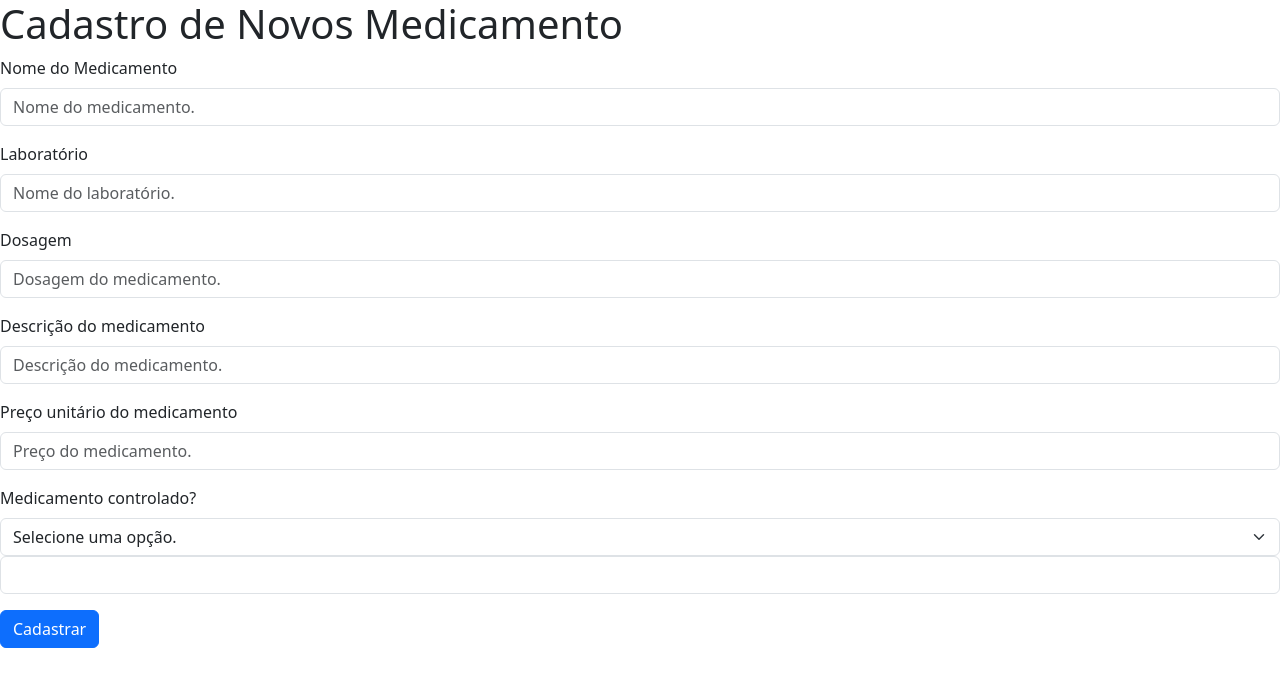
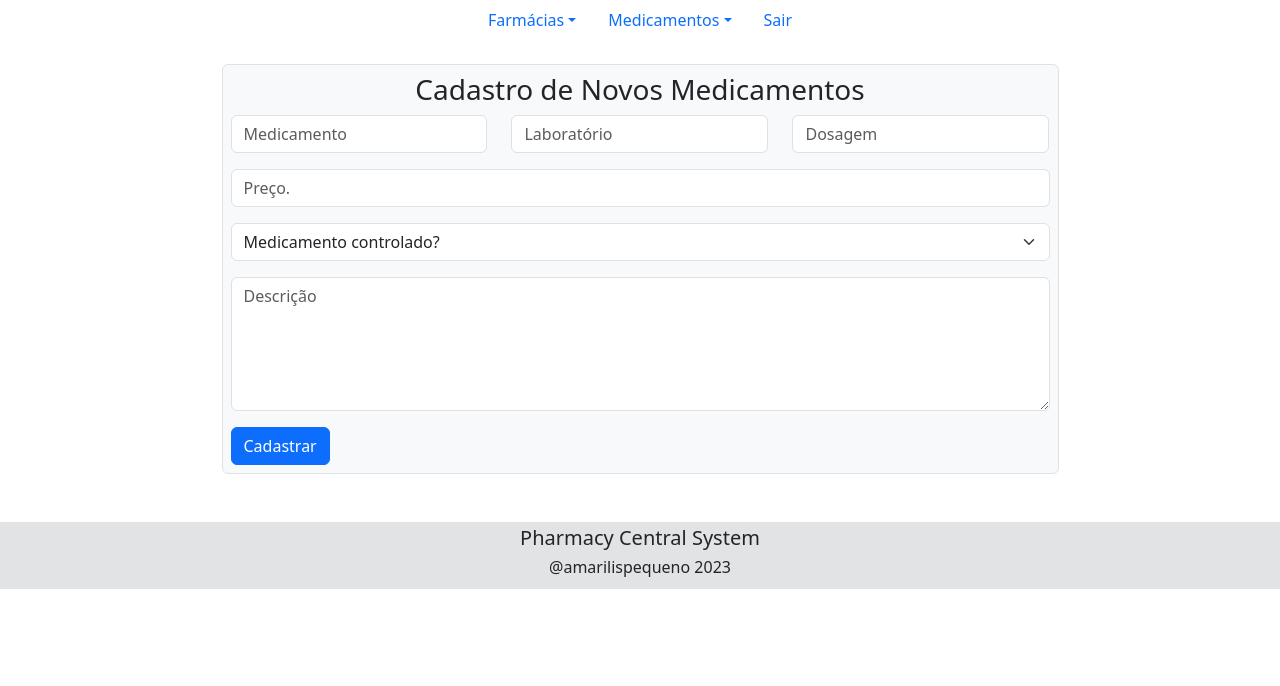
Before and after one commit to Amarilisp/MI-ProjetoFinal-FarmaSys, a React (Vite) app: page /cadastro-medicamentos in a window 1280 px wide. Shown: the top 686 px of the page. Built offline with nearby package versions, Linux system fonts and the light colour scheme.

Commit message:
ajustes em css

```diff
--- a/index.html
+++ b/index.html
@@ -8,7 +8,7 @@
       type="image/x-icon"
       href="./src/assets/favicon.ico"
     />
-    <title>Farmasis</title>
+    <title>Pharmacy Center System</title>
     <link
       href="https://cdn.jsdelivr.net/npm/bootstrap@5.3.0-alpha3/dist/css/bootstrap.min.css"
       rel="stylesheet"
@@ -30,7 +30,6 @@
       crossorigin="anonymous"
     ></script>
     <script src="https://ajax.googleapis.com/ajax/libs/jquery/2.1.1/jquery.min.js"></script>
-<script src="https://cdnjs.cloudflare.com/ajax/libs/jquery-maskmoney/3.0.2/jquery.maskMoney.min.js"></script>
-
+    <script src="https://cdnjs.cloudflare.com/ajax/libs/jquery-maskmoney/3.0.2/jquery.maskMoney.min.js"></script>
   </body>
 </html>
--- a/src/App.jsx
+++ b/src/App.jsx
@@ -1,10 +1,14 @@
 import { Outlet } from "react-router-dom";
+import NavBar from "./components/NavBar";
+import Footer from "./components/Footer";
 import { BrowserRouter } from "react-router-dom";
 
 function App() {
   return (
-    <div className="App">
+    <div>
+      <NavBar />
       <Outlet />
+      <Footer />
     </div>
   );
 }
--- /dev/null
+++ b/src/components/Footer.jsx
@@ -0,0 +1,29 @@
+function Footer() {
+  return (
+    <footer
+      className="t-5 mb-1 bg-secondary-subtle mt-5 p-1 text-sm text-center"
+      style={{ fontSize: "4px" }}
+    >
+      <h5>Pharmacy Central System</h5>
+      <h6>@amarilispequeno 2023</h6>
+    </footer>
+  );
+}
+
+export default Footer;
+
+// import { Container, Row, Col } from "react-bootstrap";
+
+// function Footer() {
+//   <footer className="footer">
+//     <Container>
+//       <Row>
+//         <Col xs={12} md={6} className="text-center text-md-left">
+//           <p>Pharmacy Central System © </p>
+//           <p>@Amarilispequeno {new Date().getFullYear()}</p>
+//         </Col>
+//       </Row>
+//     </Container>
+//   </footer>;
+// }
+// export default Footer;
--- a/src/components/Login.jsx
+++ b/src/components/Login.jsx
@@ -33,16 +33,40 @@ const Login = () => {
     }
     setErroSenha("");
     console.log(senha, "e", email);
+
+    window.location.ref = "/lista-farmacia";
   }
-  window.location.ref = "/lista-farmacia";
 
+  // function validLog(e) {
+  //   e.preventDefault();
+
+  //   if (!validarEmail(email)) {
+  //     setErroEmail("Campo email é obrigatório!");
+  //     return;
+  //   }
+  //   setErroEmail("");
+
+  //   if (!validarSenha(senha)) {
+  //     setErroSenha("Campo senha é obrigatório");
+  //     return;
+  //   }
+  //   setErroSenha("");
+
+  //   // redirecionar para a página correta
+  //   window.location.href = "/lista-farmacia";
+  // }
   return (
-    <div className="card col-5 d-flex justify-content-between me-5">
-      <Form onSubmit={validLog} className="container">
-        <Form.Group className="col-8 mb-3 grid" controlId="formBasicEmailLogin">
-          <Form.Label>e-mail</Form.Label>
+    <div className="align-items-center w-100 h-100 d-flex justify-content-center">
+      <div>
+        <div className="p-5 gap-2 align-items-center flex-column d-flex justify-content-center container d-flex p-2 bg-light border">
+          <Form
+            onSubmit={validLog}
+            className="gap-2 align-items-center flex-column d-flex justify-content-center container"
+          >
+            <h4>Login</h4>
+            <Form.Group controlId="formBasicEmailLogin">
               <Form.Control
-            className="w"
+                className=""
                 required
                 value={email}
                 onChange={(e) => setEmail(e.target.value)}
@@ -56,14 +80,15 @@ const Login = () => {
               )}
             </Form.Group>
 
-        <Form.Group className="col-8 mb-3 grid" controlId="formBasicPassword">
-          <Form.Label>senha</Form.Label>
+            <Form.Group controlId="formBasicPassword">
               <Form.Control
                 required
                 value={senha}
                 onChange={(e) => setSenha(e.target.value)}
                 type="password"
-            placeholder="Digite sua senha"
+                minLength="8"
+                // pattern="^(?=.*[A-Za-z])(?=.*\d)[A-Za-z\d]{8,}$"
+                placeholder="Senha"
               />
               {erroSenha && (
                 <div className="alert alert-warning" role="alert">
@@ -71,8 +96,11 @@ const Login = () => {
                 </div>
               )}
             </Form.Group>
+
             <Button type="submit">enviar</Button>
           </Form>
+        </div>
+      </div>
     </div>
   );
 };
--- /dev/null
+++ b/src/components/NavBar.jsx
@@ -0,0 +1,69 @@
+import React from "react";
+import { Link } from "react-router-dom";
+
+function NavBar() {
+  return (
+    <div className="mb-4">
+      <ul className="nav justify-content-center">
+        <li className="nav-item">
+          <a
+            className="nav-link dropdown-toggle"
+            data-bs-toggle="dropdown"
+            href="#"
+            role="button"
+            aria-expanded="false"
+          >
+            Farmácias
+          </a>
+          <ul className="dropdown-menu">
+            <li>
+              <Link className="dropdown-item" to="/cadastro-farmacia">
+                Cadastrar Farmácias
+              </Link>
+            </li>
+            <li>
+              <Link className="dropdown-item" to="/lista-farmacia">
+                Lista de Farmácias
+              </Link>
+            </li>
+          </ul>
+        </li>
+        <li className="nav-item">
+          <a
+            className="nav-link dropdown-toggle"
+            data-bs-toggle="dropdown"
+            href="#"
+            role="button"
+            aria-expanded="false"
+          >
+            Medicamentos
+          </a>
+          <ul className="dropdown-menu">
+            <li>
+              <Link className="dropdown-item" to="/cadastro-medicamentos">
+                Cadastrar Medicamentos
+              </Link>
+            </li>
+            <li>
+              <Link className="dropdown-item" to="lista-medicamentos">
+                Lista de Medicamentos
+              </Link>
+            </li>
+          </ul>
+        </li>
+        <li className="nav-item">
+          <a
+            className="nav-link"
+            href="/login"
+            role="button"
+            aria-expanded="false"
+          >
+            Sair
+          </a>
+        </li>
+      </ul>
+    </div>
+  );
+}
+
+export default NavBar;
--- a/src/pages/CadastroMed.jsx
+++ b/src/pages/CadastroMed.jsx
@@ -2,10 +2,9 @@ import React from "react";
 import { useState } from "react";
 import Button from "react-bootstrap/Button";
 import Form from "react-bootstrap/Form";
-import { IMaskInput } from "react-imask";
 
 const CadastroMed = () => {
-  const [cadMed, setCadMed] = useState("");
+  const [nomeMed, setCadMed] = useState("");
   const [lab, setLab] = useState("");
   const [dosagem, setDosagem] = useState("");
   const [descricao, setDescricao] = useState("");
@@ -19,35 +18,56 @@ const CadastroMed = () => {
   function submitCadMed(e) {
     e.preventDefault();
 
-    var listaMed = localStorage.getItem("listaMedicamentos") || [];
-    listaMedicamentos.push({
-      cadMed,
+    /*
+    var listaMed = JSON.parse(
+      localStorage.getItem("listaMedicamentos") || "[]"
+    );
+    */
+
+    var listaMed = JSON.parse(localStorage.getItem("listaMedicamentos")) || [];
+    listaMed.push({
+      nomeMed,
       lab,
       dosagem,
       descricao,
       preco,
       tipoMed,
     });
-    localStorage.setItem(
-      "listaMedicamentos",
-      JSON.stringify(listaMedicamentos)
-    );
+    localStorage.setItem("listaMedicamentos", JSON.stringify(listaMed));
   }
   return (
-    <div>
-      <div className="divPai"> </div>
-      <h1>Cadastro de Novos Medicamento</h1>
+    <div className="h-100 container d-flex align-items-center justify-content-center">
+      <div className="bg-light border p-2 card align-items-center divPai">
+        <h3 className=" align-items-center">Cadastro de Novos Medicamentos</h3>
 
         <Form onSubmit={submitCadMed}>
-        <Form.Group className="mb-3 grid" controlId="formBasicMedicamento">
-          <Form.Label>Nome do Medicamento</Form.Label>
+          <div className="row">
+            <Form.Group
+              className="col-4 mb-3 grid"
+              controlId="formBasicMedicamento"
+            >
               <Form.Control
                 className=""
                 required
-            value={cadMed}
+                value={nomeMed}
                 onChange={(e) => setCadMed(e.target.value)}
                 type="text"
-            placeholder="Nome do medicamento."
+                placeholder="Medicamento"
+              />
+              {erroMsg && (
+                <div className="alert alert-warning" role="alert">
+                  {erroMsg}
+                </div>
+              )}
+            </Form.Group>
+            <Form.Group className="col-4 mb-3 grid" controlId="formBasicLab">
+              <Form.Control
+                className=""
+                required
+                value={lab}
+                onChange={(e) => setLab(e.target.value)}
+                type="text"
+                placeholder="Laboratório"
               />
               {erroMsg && (
                 <div className="alert alert-warning" role="alert">
@@ -56,15 +76,17 @@ const CadastroMed = () => {
               )}
             </Form.Group>
 
-        <Form.Group className="mb-3 grid" controlId="formBasicLab">
-          <Form.Label>Laboratório</Form.Label>
+            <Form.Group
+              className="col-4 mb-3 grid"
+              controlId="formBasicdosagem"
+            >
               <Form.Control
                 className=""
                 required
-            value={lab}
-            onChange={(e) => setLab(e.target.value)}
+                value={dosagem}
+                onChange={(e) => setDosagem(e.target.value)}
                 type="text"
-            placeholder="Nome do laboratório."
+                placeholder="Dosagem"
               />
               {erroMsg && (
                 <div className="alert alert-warning" role="alert">
@@ -72,50 +94,17 @@ const CadastroMed = () => {
                 </div>
               )}
             </Form.Group>
-
-        <Form.Group className="mb-3 grid" controlId="formBasicdosagem">
-          <Form.Label>Dosagem</Form.Label>
-          <Form.Control
-            className=""
-            required
-            value={dosagem}
-            onChange={(e) => setDosagem(e.target.value)}
-            type="text"
-            placeholder="Dosagem do medicamento."
-          />
-          {erroMsg && (
-            <div className="alert alert-warning" role="alert">
-              {erroMsg}
           </div>
-          )}
-        </Form.Group>
-
-        <Form.Group className="mb-3 grid" controlId="formBasicDescricao">
-          <Form.Label>Descrição do medicamento</Form.Label>
-          <Form.Control
-            className=""
-            required
-            value={descricao}
-            onChange={(e) => setDescricao(e.target.value)}
-            type="textarea"
-            placeholder="Descrição do medicamento."
-          />
-          {erroMsg && (
-            <div className="alert alert-warning" role="alert">
-              {erroMsg}
-            </div>
-          )}
-        </Form.Group>
-
+          <div>
+            <div className="row">
               <Form.Group className="mb-3 grid" controlId="formBasicPreco">
-          <Form.Label>Preço unitário do medicamento</Form.Label>
                 <Form.Control
                   className=""
                   type="number"
                   required
                   value={preco}
                   onChange={(e) => setPreco(e.target.value)}
-            placeholder="Preço do medicamento."
+                  placeholder="Preço."
                 />
 
                 {erroMsg && (
@@ -126,19 +115,34 @@ const CadastroMed = () => {
               </Form.Group>
 
               <Form.Group className="mb-3 grid" controlId="formBasicTipoMed">
-          <Form.Label>Medicamento controlado?</Form.Label>
-          <Form.Select aria-label="Selecione uma opção.">
-            <option value=""> Selecione uma opção. </option>
+                <Form.Select
+                  aria-label="Medicamento controlado?"
+                  as="select"
+                  required
+                  value={tipoMed}
+                  onChange={(e) => setTipoMed(e.target.value)}
+                >
+                  <option value="x"> Medicamento controlado? </option>
                   <option value="sim"> Sim </option>
                   <option value="não"> Não </option>
                 </Form.Select>
+                {erroMsg && (
+                  <div className="alert alert-warning" role="alert">
+                    {erroMsg}
+                  </div>
+                )}
+              </Form.Group>
+            </div>
+
+            <Form.Group className="mb-3 grid" controlId="formBasicDescricao">
               <Form.Control
                 className=""
+                rows={5}
                 required
-            value={tipoMed}
-            onChange={(e) => setTipoMed(e.target.value)}
-            type="select"
-            placeholder=""
+                value={descricao}
+                onChange={(e) => setDescricao(e.target.value)}
+                as="textarea"
+                placeholder="Descrição"
               />
               {erroMsg && (
                 <div className="alert alert-warning" role="alert">
@@ -146,8 +150,10 @@ const CadastroMed = () => {
                 </div>
               )}
             </Form.Group>
+          </div>
           <Button type="submit"> Cadastrar </Button>
         </Form>
+      </div>
     </div>
   );
 };
--- a/src/pages/Home.jsx
+++ b/src/pages/Home.jsx
@@ -3,14 +3,10 @@ import Login from "../components/Login";
 
 const Home = () => {
   return (
-
     <div>
-      <h1> Login </h1>
       <Login />
     </div>
-  )
-
-
+  );
 };
 
 export default Home;
--- a/src/pages/ListaFarm.jsx
+++ b/src/pages/ListaFarm.jsx
@@ -1,12 +1,32 @@
-import React from 'react'
+import React from "react";
 
 const ListaFarm = () => {
+  const listaFarm = JSON.parse(localStorage.getItem("listaFarmacias")) || [];
+
   return (
-    <div>
-      Lista Farmacia
+    <div className="flex  bg-slate-200 mx gap-4">
+      <ul>
+        {listaFarm.map((farmacia) => {
+          console.log(farmacia);
+          return (
+            <li key={farmacia.cnpj} className="flex flex-col m-10">
+              <h3 className="font-bold text-green-600">
+                {farmacia.nomeFantasia} ({farmacia.razaoSocial})
+              </h3>
+              <p>
+                {" "}
+                Endereço: {farmacia.logradouro}, {farmacia.Numero},{" "}
+                {farmacia.Complemento} {farmacia.bairro}, {farmacia.cidade},{" "}
+                {farmacia.estado}, CEP: {farmacia.cep}
+              </p>
+              <p>Celular: {farmacia.celular}</p>
+              <p>Email: {farmacia.email}</p>
+            </li>
+          );
+        })}
+      </ul>
     </div>
+  );
+};
 
-  )
-}
-
-export default ListaFarm
+export default ListaFarm;
--- a/src/pages/ListaMed.jsx
+++ b/src/pages/ListaMed.jsx
@@ -1,11 +1,29 @@
-import React from 'react'
+import React from "react";
 
 const ListaMed = () => {
+  const listaFarm = JSON.parse(localStorage.getItem("listaMedicamentos")) || [];
+
   return (
-    <div>
-      Lista Medicamento
+    <div className="flex  bg-slate-200 mx gap-4">
+      <ul>
+        {listaFarm.map((medicamentos) => {
+          console.log(medicamentos);
+          return (
+            <li key={medicamentos.nome} className="flex flex-col m-10">
+              <h3 className="font-bold text-green-600">
+                {medicamentos.nome} ({medicamentos.laboratorio})
+              </h3>
+              <p>
+                {" "}
+                Informações: {medicamentos.preço}, {medicamentos.dosagem},{" "}
+                {medicamentos.descrição} {medicamentos.tipomed},
+              </p>
+            </li>
+          );
+        })}
+      </ul>
     </div>
-  )
-}
+  );
+};
 
-export default ListaMed
+export default ListaMed;
--- a/src/router/Routers.jsx
+++ b/src/router/Routers.jsx
@@ -12,6 +12,10 @@ export const routes = createBrowserRouter([
     path: "/",
     element: <App />,
     children: [
+      {
+        path: "/",
+        element: <Home />,
+      },
       {
         path: "/Login",
         element: <Home />,
```
Also changed, not shown: src/pages/CadastroFarm.jsx (+33 -51 lines). Lines whose indentation alone changed are shown as unchanged.
